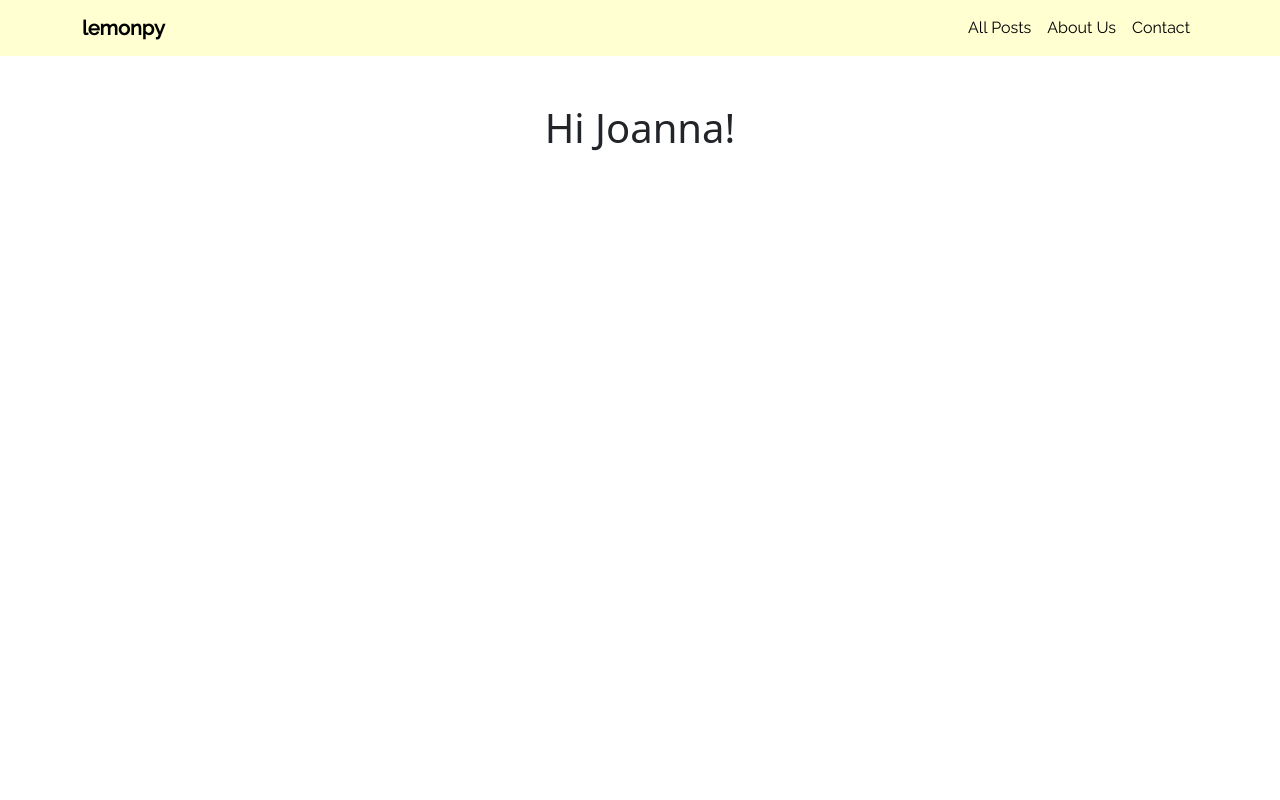
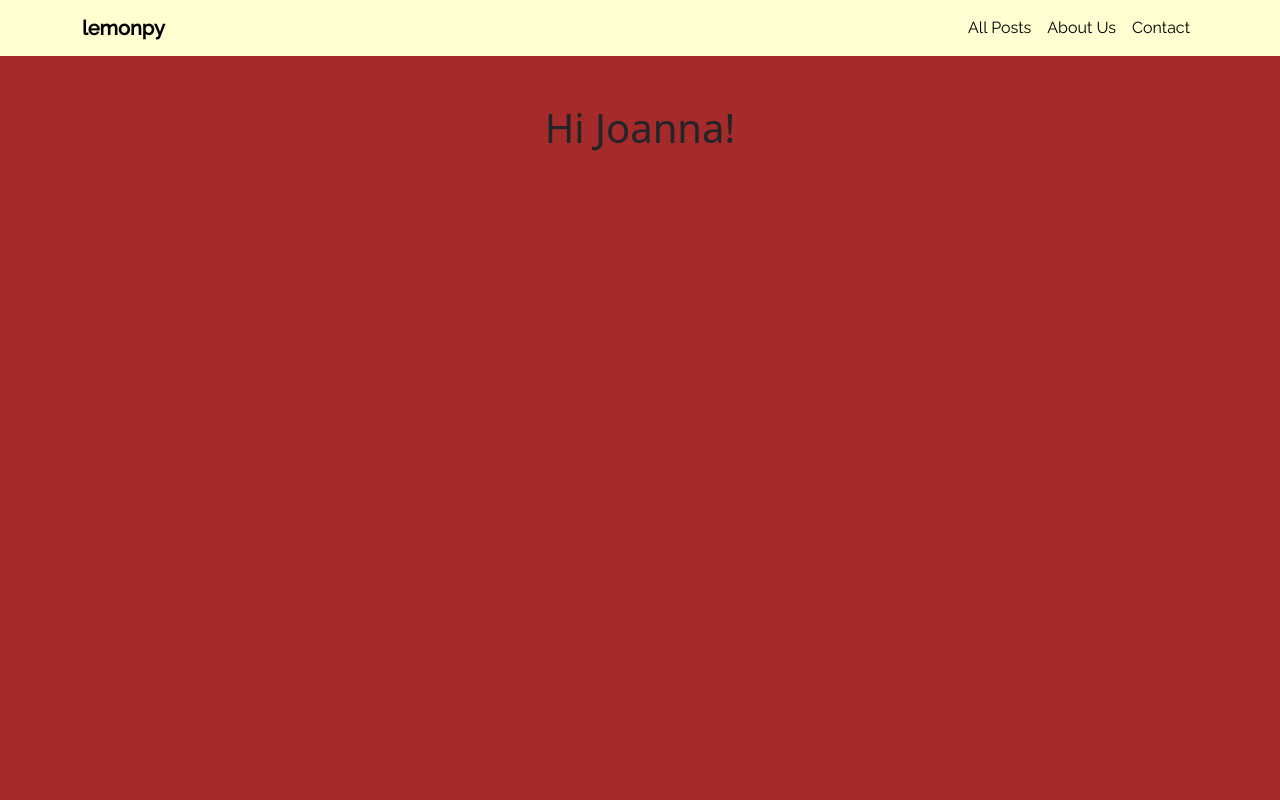
Before and after one commit to andythomasdotpy/dummy, a Django app: page / in a window 1280 px wide. Run offline with Django 4.2, Linux system fonts and the light colour scheme.

Commit message:
Added index.css file

```diff
--- /dev/null
+++ b/app_1/static/app_1/index.css
@@ -0,0 +1,3 @@
+body {
+    background-color: brown;
+}
--- a/app_1/templates/app_1/index.html
+++ b/app_1/templates/app_1/index.html
@@ -3,13 +3,12 @@
 
 
 {% block title %}
-    Lemonpy
+    Dummy | Home
 {% endblock %}
 
 {% block css_styles %}
-    <link rel="stylesheet" href="{% static "blog_app/index.css" %}">
+    <link rel="stylesheet" href="{% static "app_1/index.css" %}">
 {% endblock %}
-
 
 {% block context %}
     <div class="container mt-5 text-center">
--- /dev/null
+++ b/static/app_1/index.css
@@ -0,0 +1,3 @@
+body {
+    background-color: brown;
+}
```
